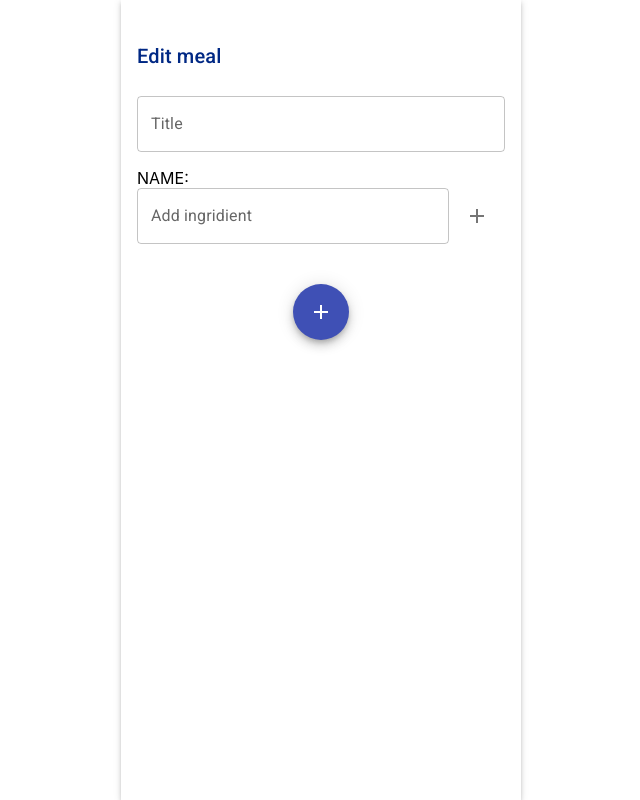
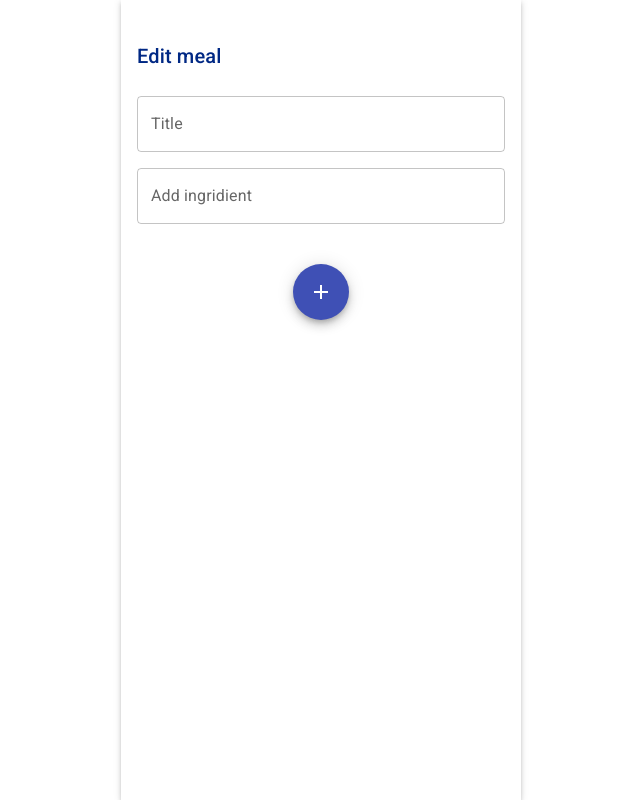
Before and after one commit to alekseevaiana/meals_planner, a React (Create React App) app: page /#/meals/1/edit in a window 1280 px wide. Shown: the whole page, without its empty margins (319-959 px from the left). Built offline with nearby package versions, Linux system fonts and the light colour scheme.

Commit message:
clear input after select

```diff
--- a/src/components/InputAddIngridient.js
+++ b/src/components/InputAddIngridient.js
@@ -11,7 +11,7 @@ export default function InputAddIngridient({
 
   const handleAdd = () => {
     const updated = [...savedIngridients];
-    if (!updated.includes(name)) {
+    if (!updated.includes(name) && name !== "") {
       updated.push(name);
     }
     setName("");
@@ -24,12 +24,11 @@ export default function InputAddIngridient({
       handleAdd();
     }
   };
-  //const options = name ? [name, ...allIngridients] : allIngridients;
+
   const options = allIngridients;
 
   return (
     <>
-      NAME: {name}
       <Box sx={{ display: "flex", alignItems: "center" }}>
         <Autocomplete
           sx={{ width: "100%" }}
@@ -44,7 +43,6 @@ export default function InputAddIngridient({
           }}
           onKeyPress={handleKeyPress}
           onChange={(event, newValue, reason) => {
-            console.log(event, newValue, reason);
             if (reason != "selectOption") {
               return;
             }
@@ -52,21 +50,21 @@ export default function InputAddIngridient({
             if (!updated.includes(newValue)) {
               updated.push(newValue);
             }
-            setName("");
             onChange(updated);
           }}
-          value={name}
-          selectOnFocus
+          onInputChange={(event, newValue, reason) => {
+            if (reason === "reset") {
+              setName("");
+            } else {
+              setName(newValue);
+            }
+          }}
+          inputValue={name}
           clearOnBlur
           renderInput={(params) => (
             <TextField {...params} label="Add ingridient" variant="outlined" />
           )}
         />
-        <Box sx={{ p: 1 }}>
-          <IconButton onClick={handleAdd}>
-            <AddIcon aria-label="add ingridient" sx={{ ml: "auto" }} />
-          </IconButton>
-        </Box>
       </Box>
     </>
   );
```
